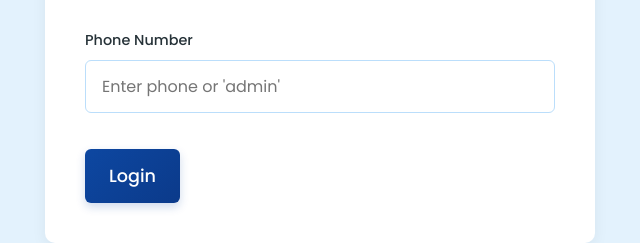
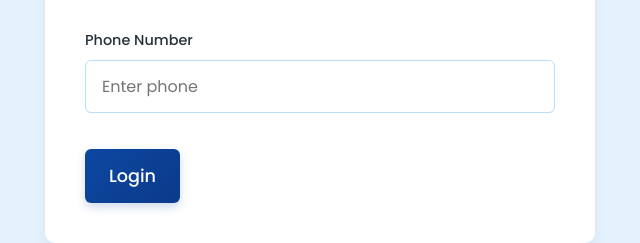
Before and after one commit to sandeshpy613/dawnwash-live, a plain HTML site: page index.html in a window 1280 px wide. Shown: the part 219-462 px from the top of the page, 320-960 px from the left. Drawn offline with Linux system fonts and the light colour scheme.

Commit message:
Final Update

```diff
--- a/index.html
+++ b/index.html
@@ -907,7 +907,7 @@
                         id="register-tab-btn">Register Car</button></div>
                 <form id="login-form">
                     <div class="form-group"><label for="login-phone">Phone Number</label><input type="text"
-                            id="login-phone" placeholder="Enter phone or 'admin'" required></div>
+                            id="login-phone" placeholder="Enter phone" required></div>
                     <div class="form-group hidden" id="admin-password-group"><label for="login-password">Admin
                             Password</label><input type="password" id="login-password" placeholder="Enter password">
                     </div>
```
